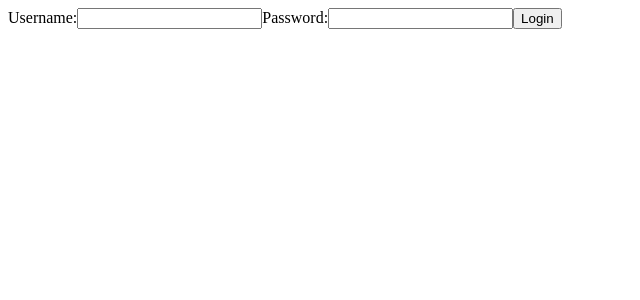
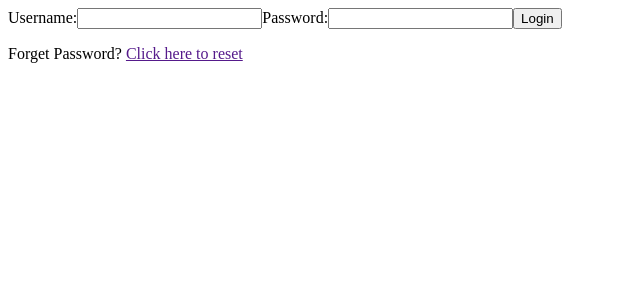
Before and after one commit to yaboywf/attendance-system, a React (Create React App) app in the folder frontend/: page / in a window 1280 px wide. Shown: the top 300 px of the page, without its empty margins (0-640 px from the left). Built offline with nearby package versions, Linux system fonts and the light colour scheme.

Commit message:
Added a forget password text

```diff
--- a/frontend/src/LoginPage.jsx
+++ b/frontend/src/LoginPage.jsx
@@ -11,6 +11,8 @@ function LoginPage() {
                 <input type="password" id="password" name="password" />
 
                 <button type="submit">Login</button>
+
+                <p>Forget Password? <a href="">Click here to reset</a></p>
             </form>
         </div>
     );
```
